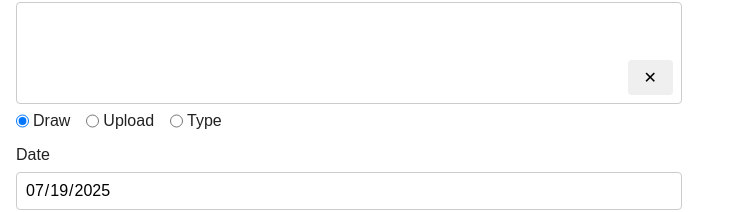
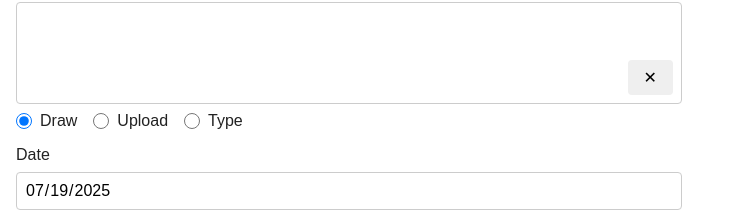
Before and after one commit to arcanistzed/101week-contracts, a React (Vite) app: page / in a window 1280 px wide. Shown: the part 1727-1939 px from the top of the page, without its empty margins (0-729 px from the left). Built offline with nearby package versions, Linux system fonts and the light colour scheme.

Commit message:
fix radio button style
Signed-off-by: Daniel Thorp <arcanistzed@gmail.com>

```diff
--- a/src/index.css
+++ b/src/index.css
@@ -236,8 +236,18 @@ textarea:focus-visible {
 
 .signature-mode-label {
 	display: flex;
+	align-items: center;
 	gap: 0.25rem;
 	cursor: pointer;
+}
+
+.signature-mode-label input[type="radio"] {
+	height: 1rem;
+	width: 1rem;
+	margin: 0 0.25rem 0 0;
+	vertical-align: middle;
+	appearance: auto;
+	-webkit-appearance: radio;
 }
 
 @media (max-width: 700px) {
```
